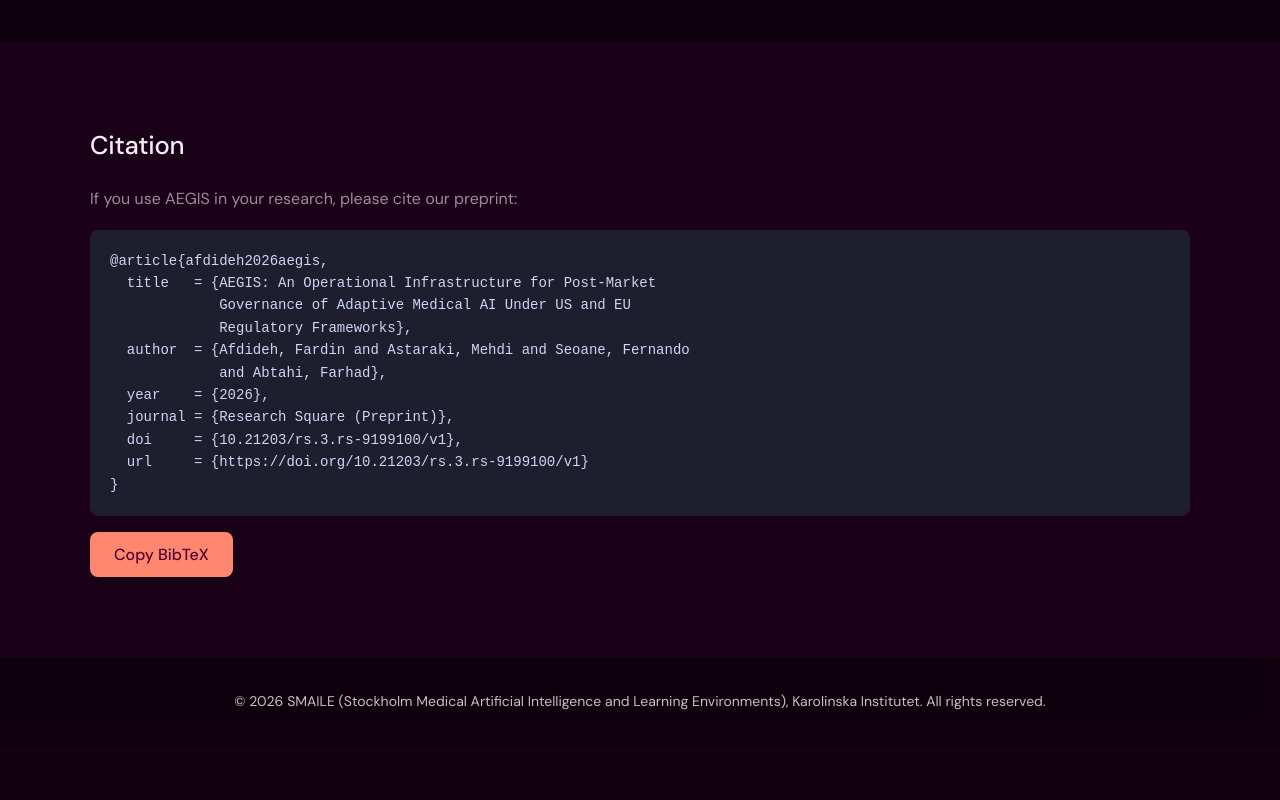
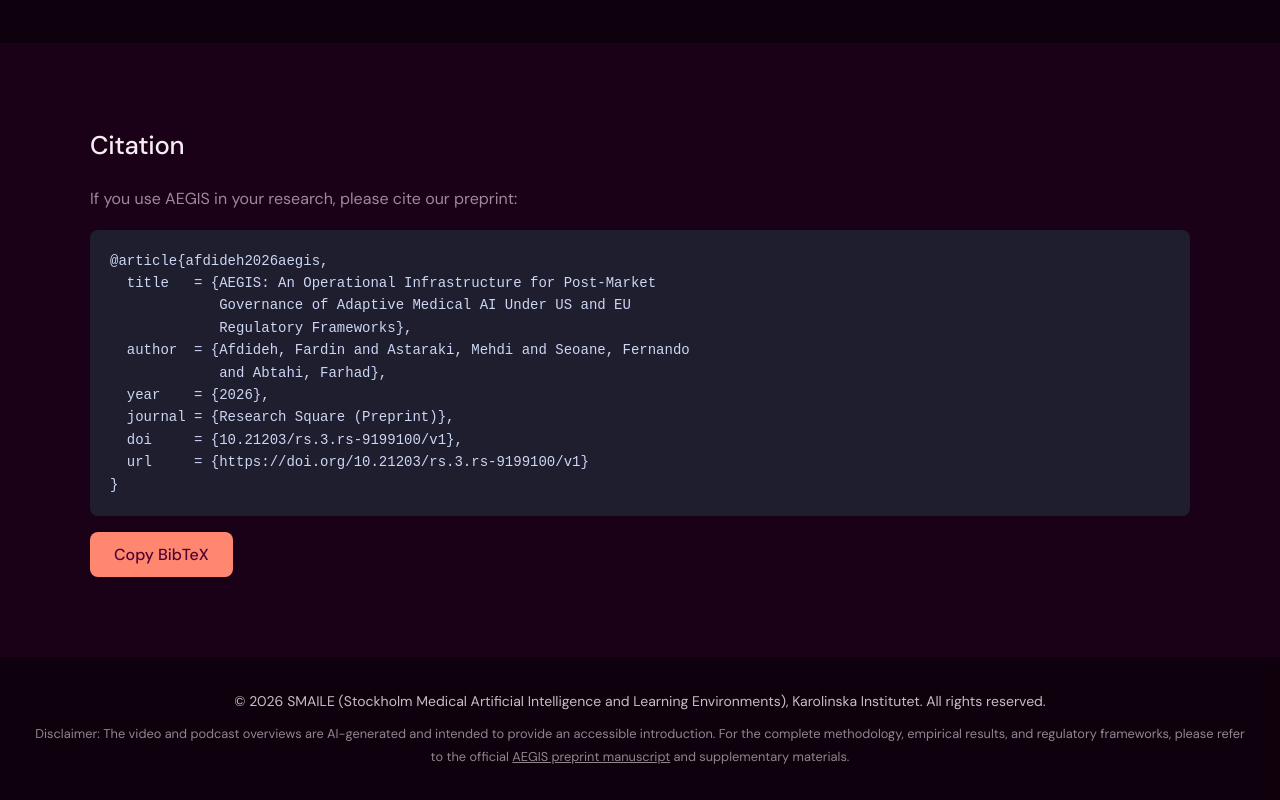
Before and after one commit to ki-smile/aegis, a website: page docs/index.html in a window 1280 px wide. Shown: the part 5624-6424 px from the top of the page. Before the commit the page ends 6370 px from the top, so only its background shows below. Drawn offline with nearby package versions, Linux system fonts and the light colour scheme.

Commit message:
add disclaimer to footer

```diff
--- a/docs/index.html
+++ b/docs/index.html
@@ -371,6 +371,7 @@
   <!-- Footer -->
   <footer class="site-footer">
     <p>&copy; 2026 SMAILE (Stockholm Medical Artificial Intelligence and Learning Environments), Karolinska Institutet. All rights reserved.</p>
+    <p style="font-size: 0.8rem; margin-top: 0.5rem; opacity: 0.7;">Disclaimer: The video and podcast overviews are AI-generated and intended to provide an accessible introduction. For the complete methodology, empirical results, and regulatory frameworks, please refer to the official <a href="https://www.researchsquare.com/article/rs-9199100/v1" target="_blank" rel="noopener" style="color: inherit; text-decoration: underline;">AEGIS preprint manuscript</a> and supplementary materials.</p>
   </footer>
 
   <!-- Scripts -->
```
